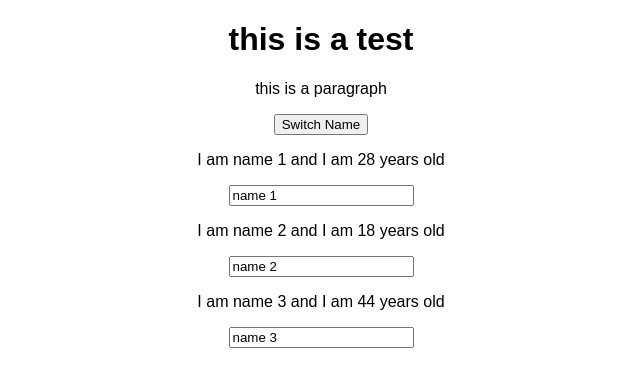
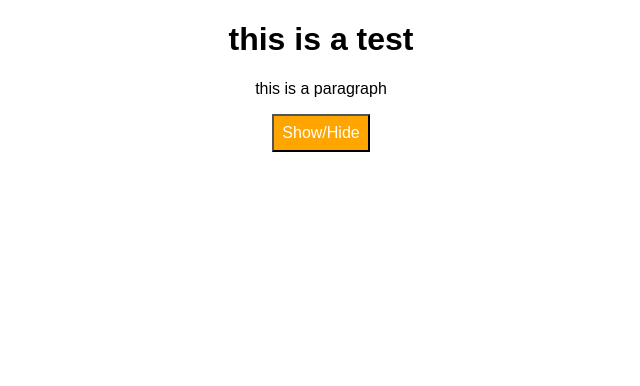
Before and after one commit to DarrylJF/react-complete-guide, a React (Create React App) app: page / in a window 1280 px wide. Shown: the top 386 px of the page, without its empty margins (319-959 px from the left). Built offline with nearby package versions, Linux system fonts and the light colour scheme.

Commit message:
56. Outputting Lists

```diff
--- a/src/App.js
+++ b/src/App.js
@@ -1,6 +1,7 @@
 //import React, { useState, Component} from 'react';
 import React, { Component } from 'react';
 import './App.css';
+
 import Person from './Person/Person';
 
 class App extends Component {
@@ -11,7 +12,8 @@ class App extends Component {
       { name: "name 2", age: 18 },
       { name: "name 3", age: 44 }
     ],
-    otherState: 'some other value'
+    otherState: 'some other value',
+    showPersons: false
   }
 
   switchNameHandler = (newName) => {
@@ -34,24 +36,65 @@ class App extends Component {
     })
   }
 
+  togglePersonHandler = () => {
+    const doesShow = this.state.showPersons;
+    this.setState({showPersons: !doesShow}); // set showPersons == to what does show is not. doesShow is equal to the showPersons state which is false so it will set it to true
+  }
+
   render() {
+    const style = {
+      backgroundColor: 'orange',
+      font: 'inherit',
+      padding: '8px',
+      color: 'white',
+      cursor: 'pointer'
+    };
+
+    let persons = null; // persons is null by default (does not show)
+
+    if (this.state.showPersons) { // if showPersons is true (show)
+      persons = (
+        <div>
+          {this.state.persons.map(person => {
+            return <Person
+                      name={person.name}
+                      age={person.age}
+                    />
+          })}
+        </div>
+      );
+    }
+
     return (
       <div className="App">
+
          <h1>this is a test</h1>
+
            <p>this is a paragraph</p>
-          <button onClick={() => this.switchNameHandler('max!!')}>Switch Name</button>
-           <Person
-          name={this.state.persons[0].name} age={this.state.persons[0].age} changed={this.nameChangeHandler} />
-          <Person
-            name={this.state.persons[1].name} age={this.state.persons[1].age} click={this.switchNameHandler.bind(this, 'max!')} />
-          <Person
-            name={this.state.persons[2].name} age={this.state.persons[2].age} />
+
+          <button
+            style={style}
+            onClick={this.togglePersonHandler}>Show/Hide
+          </button>
+          {persons}
       </div>
     );
   }
 }
 
 export default App;
+
+
+
+
+
+
+
+
+
+
+
+
 // const app = props => {
 //   const [ personState, setPersonsState ] = useState({
 //     persons: [
--- /dev/null
+++ b/src/Person/Person.css
@@ -0,0 +1,8 @@
+.Person {
+    width: 60%;
+    margin: 1rem auto;
+    padding: 1.5rem;
+    border: 1px solid rgb(172, 168, 168);
+    box-shadow: 16px;
+    text-align: center;
+}
--- a/src/Person/Person.js
+++ b/src/Person/Person.js
@@ -1,8 +1,10 @@
 import React from 'react';
+
+import './Person.css';
 
 const person = ( props ) => {
     return (
-        <div>
+        <div className="Person">
             <p onClick={props.click}>I am {props.name} and I am {props.age} years old</p>
             <p>{props.children}</p>
             <input type="text" onChange={props.changed} value={props.name}/>
```
